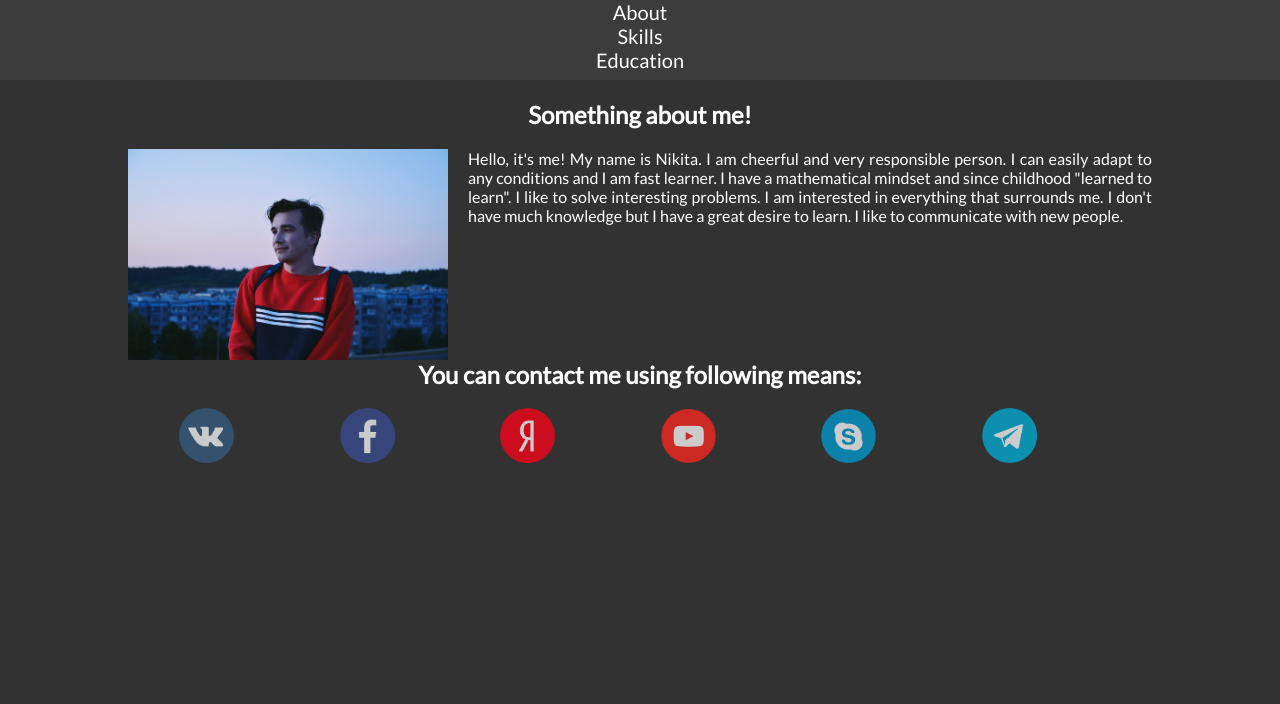
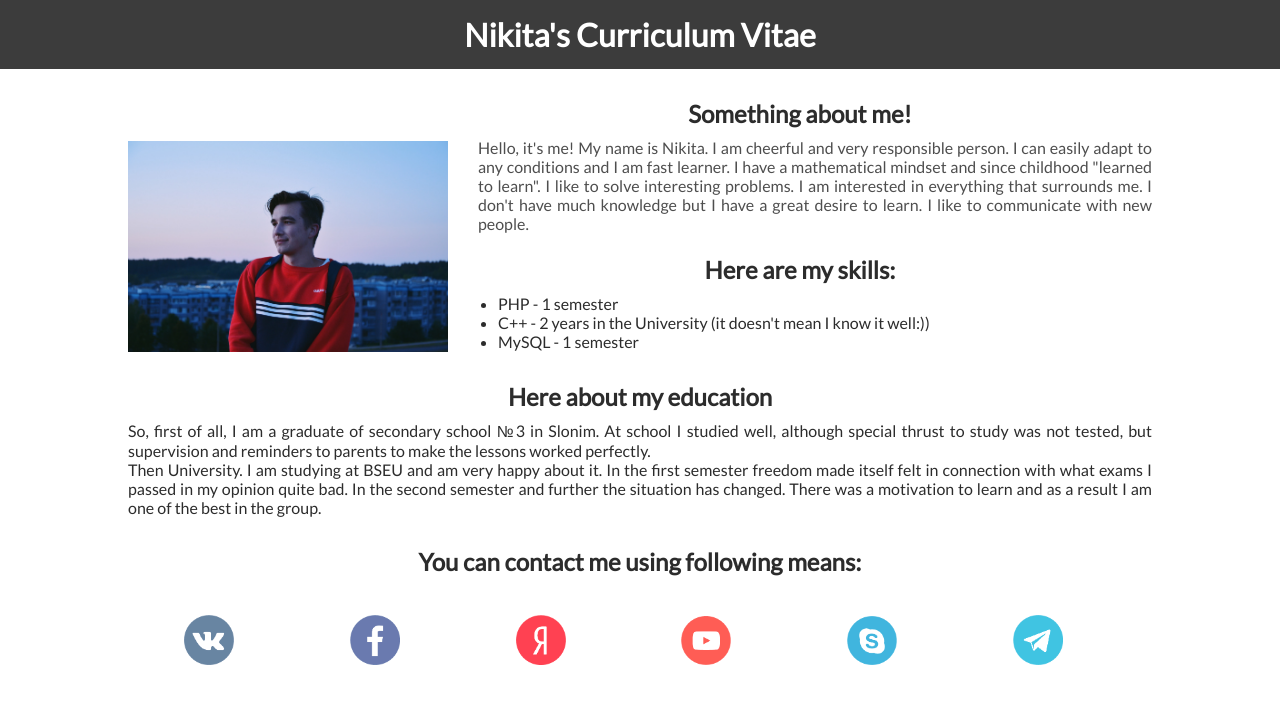
Before and after one commit to nplkhn/rsschool-2019Q1-cv, a plain HTML site: page index.html in a window 1280 px wide. Drawn offline with Linux system fonts and the light colour scheme.

Commit message:
feat: add education block

```diff
--- a/index.html
+++ b/index.html
@@ -13,20 +13,14 @@
 <body>
   <header>
     <div class="container">
-      <nav>
-        <ul class="menu">
-          <li><a href="#about">About</a></li>
-          <li><a href="">Skills</a></li>
-          <li><a href="">Education</a></li>
-        </ul>
-      </nav>
+      <h1>Nikita's Curriculum Vitae</h1>
     </div>
   </header>
   <section class="about" id="about">
     <div class="container">
       <div class="container-about">
+        <img src="assets/PicsArt_08-22-10_31_33.jpg" alt="Nikita Plakhin">
         <h2>Something about me!</h2>
-        <img src="assets/PicsArt_08-22-10_31_33.jpg" alt="Nikita Plakhin">
         <p>Hello, it's me! My name is Nikita. I am cheerful and very responsible person.
           I can easily adapt to any conditions and I am fast learner.
           I have a mathematical mindset and since childhood
@@ -34,13 +28,38 @@
           I am interested in everything that surrounds me.
           I don't have much knowledge but I have a great desire to learn.
           I like to communicate with new people.</p>
+        <h2 id="second">Here are my skills:</h2>
+        <ul>
+          <li>PHP - 1 semester</li>
+          <li>C++ - 2 years in the University (it doesn't mean I know it well:))</li>
+          <li>MySQL - 1 semester</li>
+        </ul>
       </div>
+    </div>
+  </section>
+
+  <section class="education">
+    <div class="container container-edu">
+      <h2>Here about my education</h2>
+      <p>So, first of all, I am a graduate of secondary school №3 in Slonim.
+        At school I studied well, although special thrust to study was not tested,
+        but supervision and reminders to parents to make the lessons worked perfectly. <br>
+        Then University. I am studying at BSEU and am very happy about it.
+        In the first semester freedom made itself felt in connection with what exams
+        I passed in my opinion quite bad. In the second semester and further the situation has changed.
+        There was a motivation to learn and as a result I am one of the best in the group.</p>
+    </div>
+  </section>
+
+  <section class="contacts" id="contacts">
+    <div class="container">
       <div class="container-contacts">
         <h2>You can contact me using following means:</h2><br>
         <a href="https://vk.com/nplkhn"><img src="assets/logo/vk.png" alt="VK"></a>
         <a href="https://www.facebook.com/profile.php?id=100004935934427"><img src="assets/logo/facebook.png" alt="Facebook"></a>
         <a href="mailto:nplkhn1@yandex.ru"><img src="assets/logo/yandex.png" alt="Yandex"></a>
-        <a href="https://www.youtube.com/channel/UCymumHs9PCyXENWWj6uKWJw?view_as=subscriber"><img src="assets/logo/youtube.png" alt="Youtube"></a>
+        <a href="https://www.youtube.com/channel/UCymumHs9PCyXENWWj6uKWJw?view_as=subscriber"><img src="assets/logo/youtube.png"
+            alt="Youtube"></a>
         <a href="skype:nplkhn1?call"><img src="assets/logo/skype.png" alt="Skype"></a>
         <a href="https://telegram.me/nplkhn"><img src="assets/logo/telegram.png" alt="Telegram"></a>
       </div>
--- a/style.css
+++ b/style.css
@@ -5,13 +5,17 @@
 
 header {
   background-color: rgba(60, 60, 60, 1);
-  height: 80px;
+  padding: 15px;
 }
 
 body {
   font-family: 'Lato', sans-serif;
-  background-color: rgba(50, 50, 50, 1);
-  color: rgba(255, 255, 255, 1);
+  color: rgb(44, 44, 44);
+}
+
+h2 {
+  margin: 30px 0 10px;
+  text-align: center;
 }
 
 .container {
@@ -19,33 +23,8 @@ body {
   margin: 0 auto;
 }
 
-.about h1 {
-  margin: 20px 0;
-  border-bottom: 1px solid rgba(0,0,0,0.6);
-  text-align: center;
-  font-size: 50px;
-  text-transform: uppercase;
-}
-
-.menu a{
-  text-decoration: none;
-  color: rgba(0,0,0,0.9);
-  font-size: 20px;
+header h1{
   color: rgba(255, 255, 255, 1);
-}
-
-.menu li {
-  display: flex;
-  justify-content: center;
-}
-
-.menu a:hover {
-  font-size: 25px;
-  transition: 0.5s ease;
-  color: rgba(46, 179, 152, 1)
-}
-
-h2 {
   text-align: center;
 }
 
@@ -57,27 +36,38 @@ p {
   display: inline-block;
 }
 
-.container-about h2 {
-  margin: 20px;
-}
-
 .container-about img {
+  margin-top: 72px;
   width: 320px;
   float: left;
 }
 
 .container-about p {
-  margin-left: 340px;
+  margin-left: 350px;
   text-align: justify;
+  color: rgb(78, 78, 78);
+}
+
+.container-about li{
+  margin-left: 370px;
+}
+
+#second {
+  margin-top: 22px;
+}
+
+.container-contacts {
+  height: 140px;
 }
 
 .container-contacts img{
-  margin: 0 5%;
+  margin: 10px 5.5%;
   opacity: 0.75;
-  width: 55px;
+  width: 50px;
 }
 
 .container-contacts img:hover {
+  margin: 0px 5.5% 0 5.5%;
   width: 70px;
   transition: 0.5s ease;
   opacity: 1;
```
